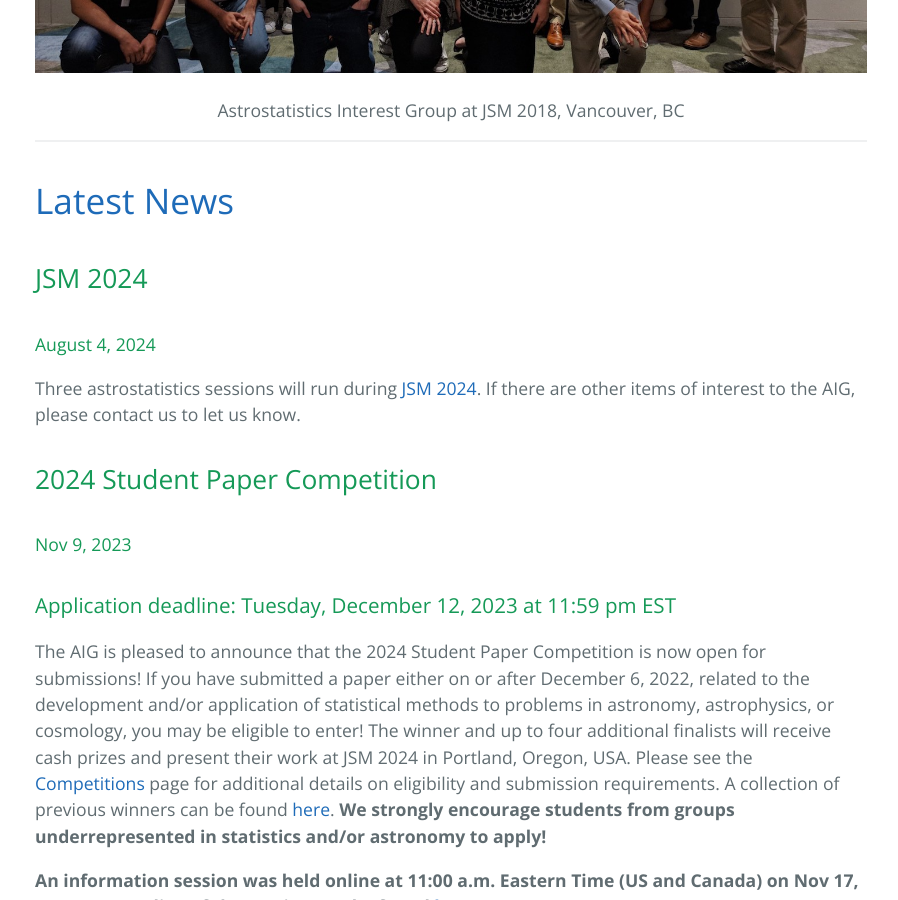
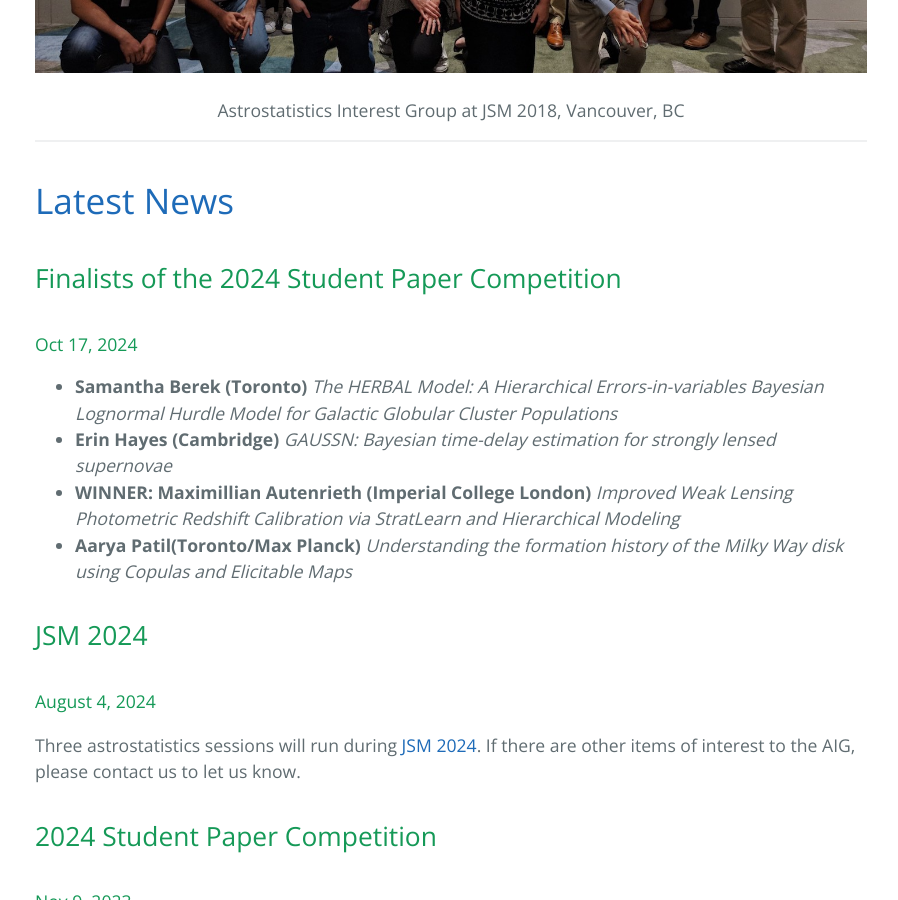
Before and after one commit to aigamstat/aigamstat.github.io, a Jekyll site: the page built from index.md, in a window 1280 px wide and 900 px high, scrolled down 1429 px. Shown: the whole window, without its empty margins (189-1087 px from the left). Built offline with Jekyll 4.4.1, drawn with Linux system fonts in a browser that asks for light colours.

Commit message:
Update index.md
Add 2024 student paper competition finalists and winner

```diff
--- a/index.md
+++ b/index.md
@@ -21,6 +21,13 @@ layout: default
 
 ---
 # [Latest News](./news.html)
+
+## Finalists of the 2024 Student Paper Competition
+#### Oct 17, 2024
+- **Samantha Berek (Toronto)** *The HERBAL Model: A Hierarchical Errors-in-variables Bayesian Lognormal Hurdle Model for Galactic Globular Cluster Populations*
+- **Erin Hayes (Cambridge)** *GAUSSN: Bayesian time-delay estimation for strongly lensed supernovae*
+- **WINNER: Maximillian Autenrieth (Imperial College London)** *Improved Weak Lensing Photometric Redshift Calibration via StratLearn and Hierarchical Modeling*
+- **Aarya Patil(Toronto/Max Planck)** *Understanding the formation history of the Milky Way disk using Copulas and Elicitable Maps*
 
 ## JSM 2024
 #### August 4, 2024
```
